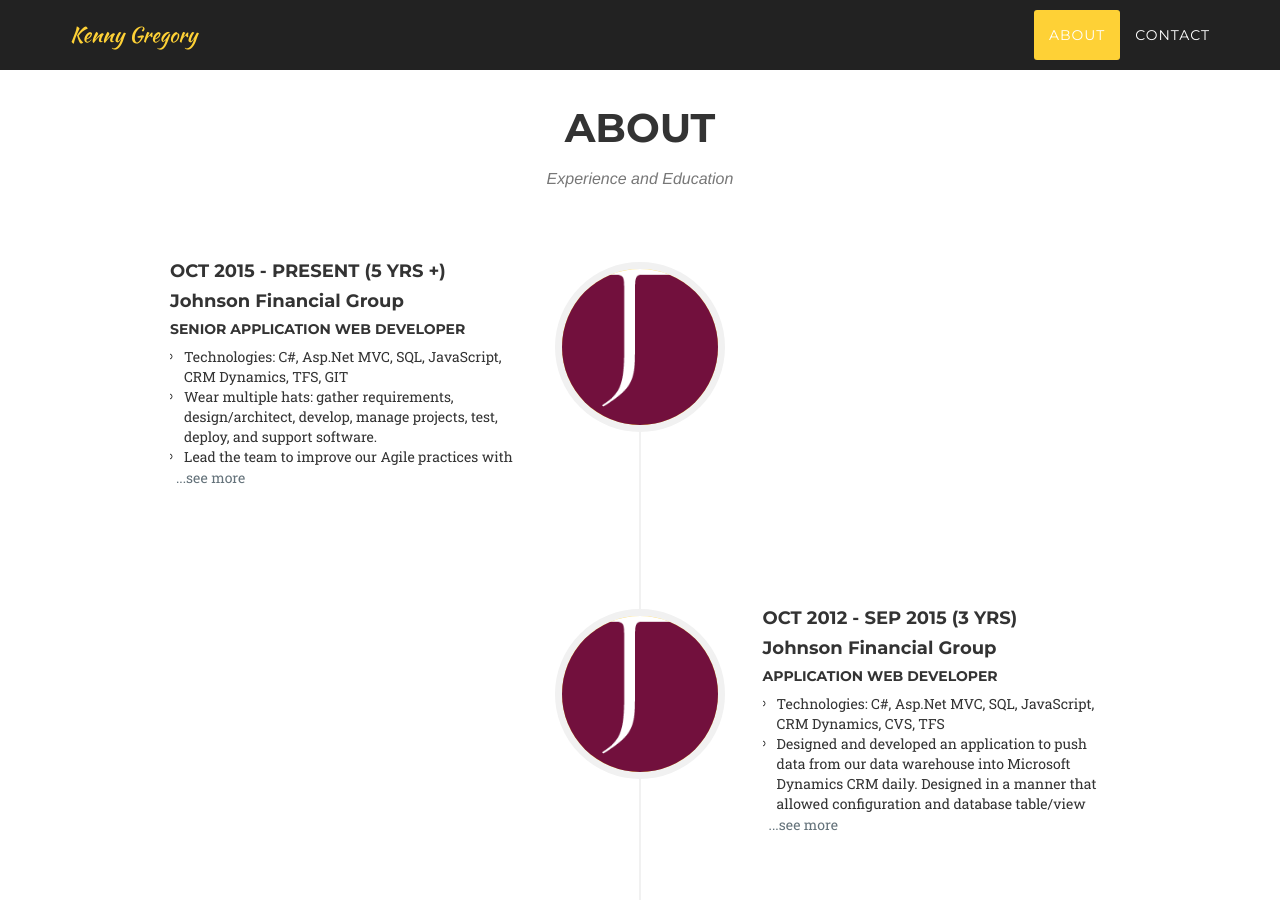
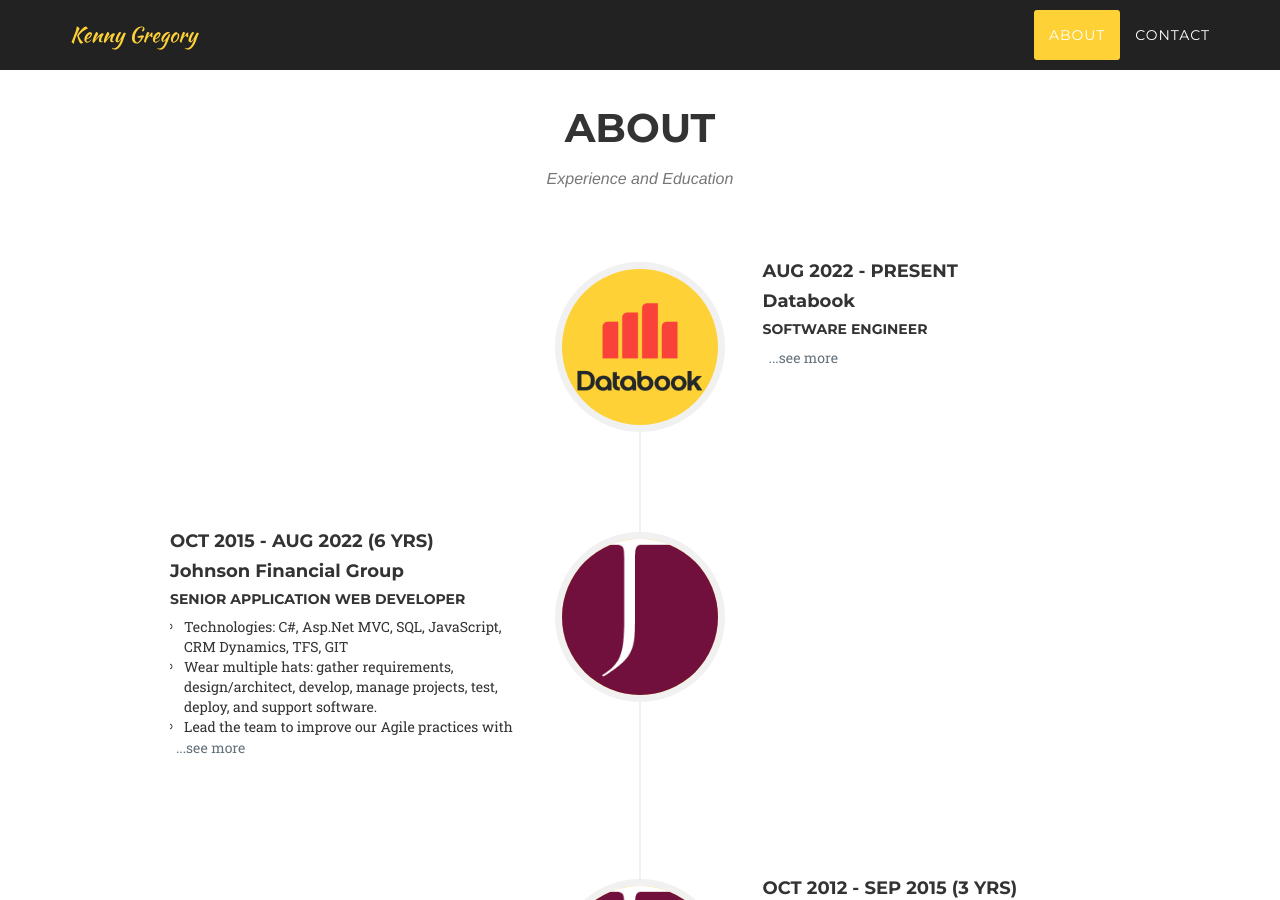
Before and after one commit to KennyHGregory/kennygregory_com, a Jekyll site: the page built from index.md, in a window 1280 px wide and 900 px high, scrolled down 802 px. Built offline with Jekyll 4.4.1, drawn with Linux system fonts in a browser that asks for light colours; nearby versions of some CDN libraries; some web fonts are replaced.

Commit message:
Update about.yml
Added Databook.

```diff
--- a/_data/about.yml
+++ b/_data/about.yml
@@ -1,8 +1,16 @@
+- companyname: "Databook"
+  image: "Databook.png"
+  img-alt: ""
+  jobtitle: "Software Engineer"
+  year: "Aug 2022 - Present"
+  text:
+  side: right
+
 - companyname: "Johnson Financial Group"
   image: "JohnsonFinancialGroup.png"
   img-alt: ""
   jobtitle: "Senior Application Web Developer"
-  year: "Oct 2015 - Present (5 yrs +)"
+  year: "Oct 2015 - Aug 2022 (6 yrs)"
   text: >
     <ul style="padding-left:14px;">
     <li>Technologies: C#, Asp.Net MVC, SQL, JavaScript, CRM Dynamics, TFS, GIT</li>
```
